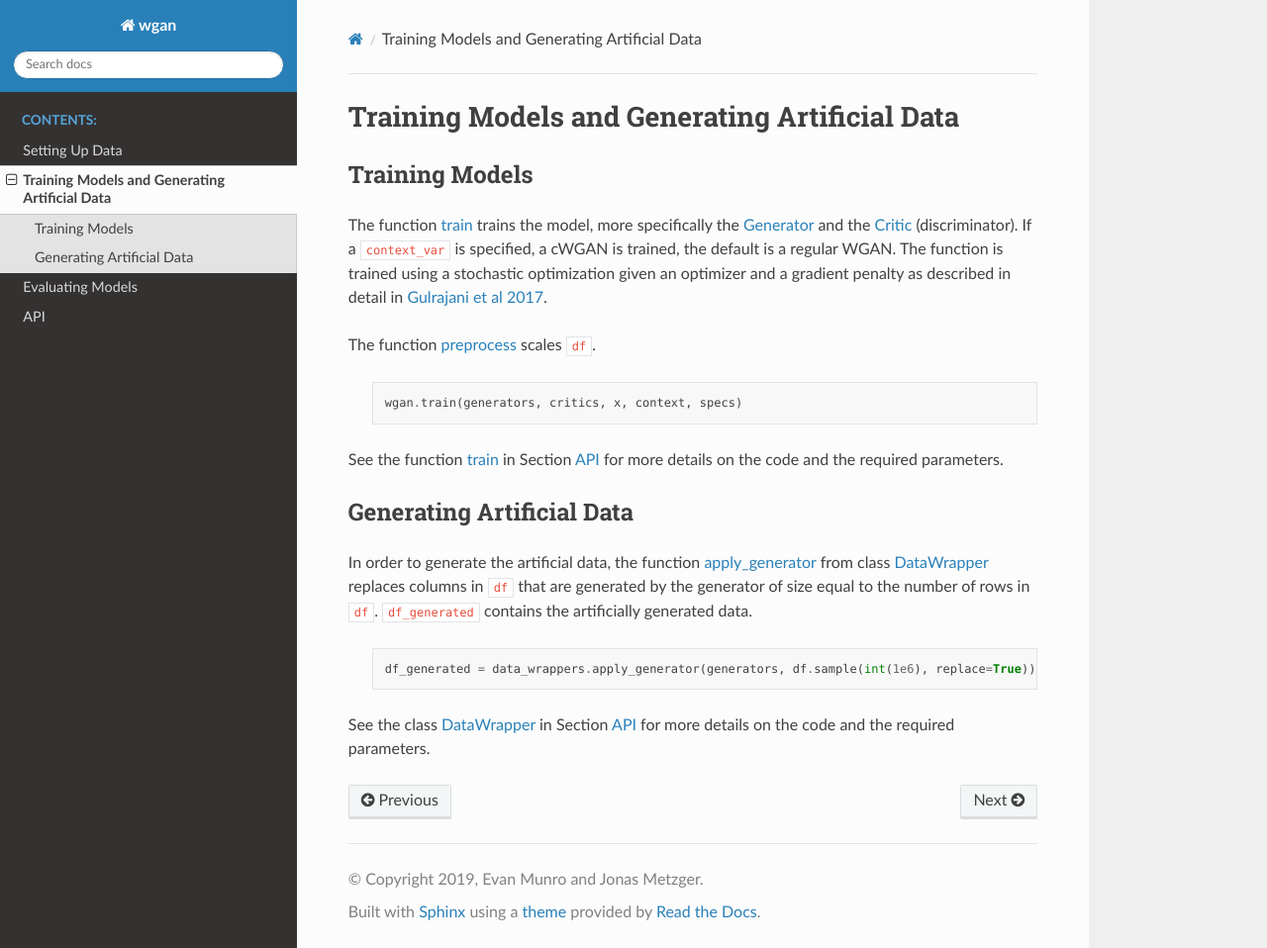
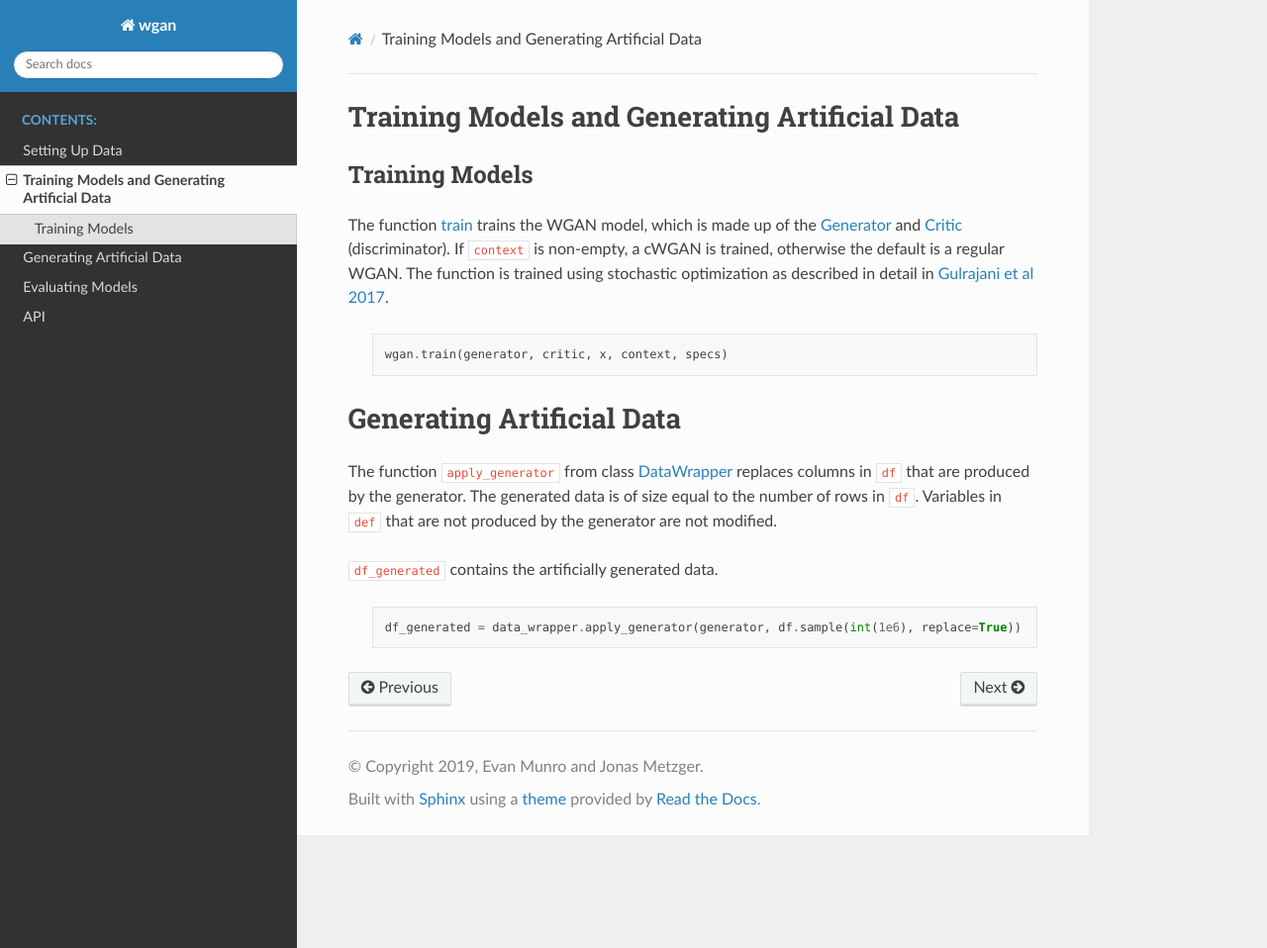
Before and after one commit to gsbDBI/ds-wgan, a Sphinx documentation site: the page built from docs/source/train.rst, in a window 1280 px wide and 958 px high. Shown: the whole window at 99% size. Built offline with Sphinx 7.4.7 and the Read the Docs theme 2.0.0, drawn with Linux system fonts in a browser that asks for light colours.

Commit message:
Fix train.rst

```diff
--- a/docs/source/train.rst
+++ b/docs/source/train.rst
@@ -1,32 +1,30 @@
 Training Models and Generating Artificial Data
 ==============================================
+
 .. _section_train:
 
 Training Models
 ^^^^^^^^^^^^^^^
 
-The function :ref:`train` trains the model, more specifically the :ref:`generator` and the :ref:`critic` (discriminator). If a ``context_var`` is specified, a cWGAN is trained, the default is a regular WGAN.
-The function is trained using a stochastic optimization given an optimizer and a gradient penalty as described in detail in `Gulrajani et al 2017 <http://papers.nips.cc/paper/7159-improved-training-of-wasserstein-gans.pdf>`_.
-
-The function :ref:`preprocess <data_wrapper>` scales ``df``.
+The function :ref:`train` trains the WGAN model, which is made up of the :ref:`generator` and :ref:`critic` (discriminator). If ``context`` is non-empty, a cWGAN is trained, otherwise the default is a regular WGAN.
+The function is trained using stochastic optimization as described in detail in `Gulrajani et al 2017 <http://papers.nips.cc/paper/7159-improved-training-of-wasserstein-gans.pdf>`_.
 
   .. code-block:: python
 
-    wgan.train(generators, critics, x, context, specs)
+    wgan.train(generator, critic, x, context, specs)
 
-
-See the function :ref:`train` in Section :ref:`section_api` for more details on the code and the required parameters.
 
 .. _section_gendata:
 
 Generating Artificial Data
-^^^^^^^^^^^^^^^^^^^^^^^^^^
+==========================
 
-In order to generate the artificial data, the function :ref:`apply_generator <data_wrapper>` from class :ref:`data_wrapper` replaces columns in ``df`` that are generated by the generator of size equal to the number of rows in ``df``.
+The function ``apply_generator`` from class :ref:`data_wrapper` replaces columns in ``df``
+that are produced by the generator. The generated data is of size equal to the number of rows in ``df``. Variables in ``def`` that are not
+produced by the generator are not modified.
+
 ``df_generated`` contains the artificially generated data.
 
   .. code-block:: python
 
-    df_generated = data_wrappers.apply_generator(generators, df.sample(int(1e6), replace=True))
-
-See the class :ref:`data_wrapper` in Section :ref:`section_api` for more details on the code and the required parameters.
+    df_generated = data_wrapper.apply_generator(generator, df.sample(int(1e6), replace=True))
```
